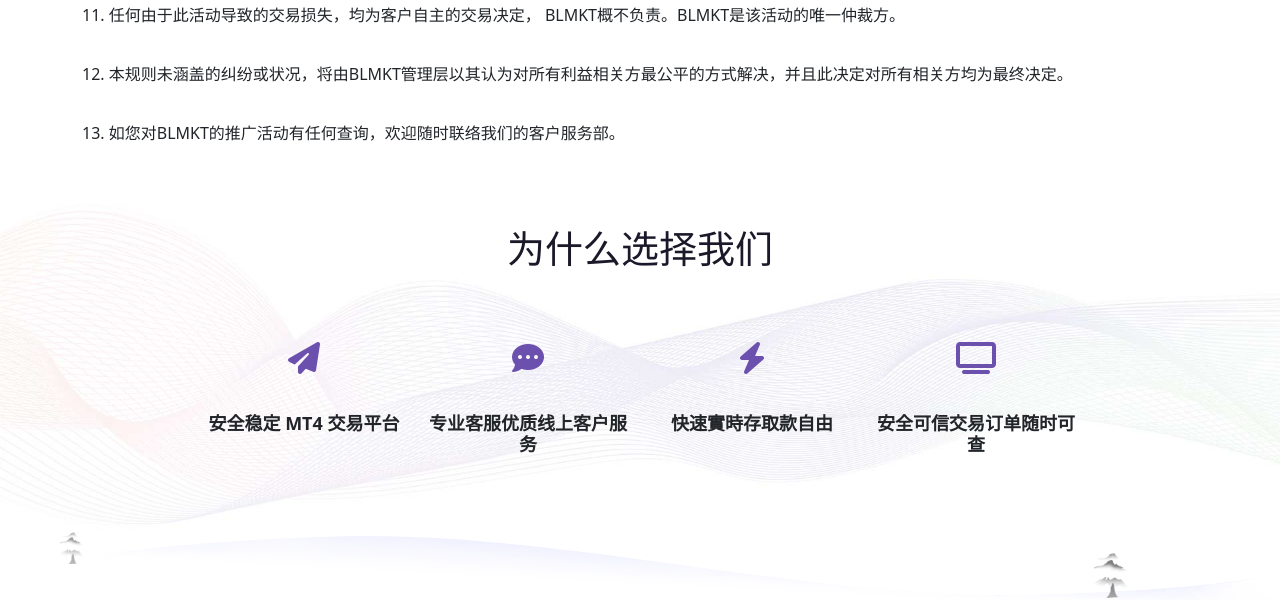
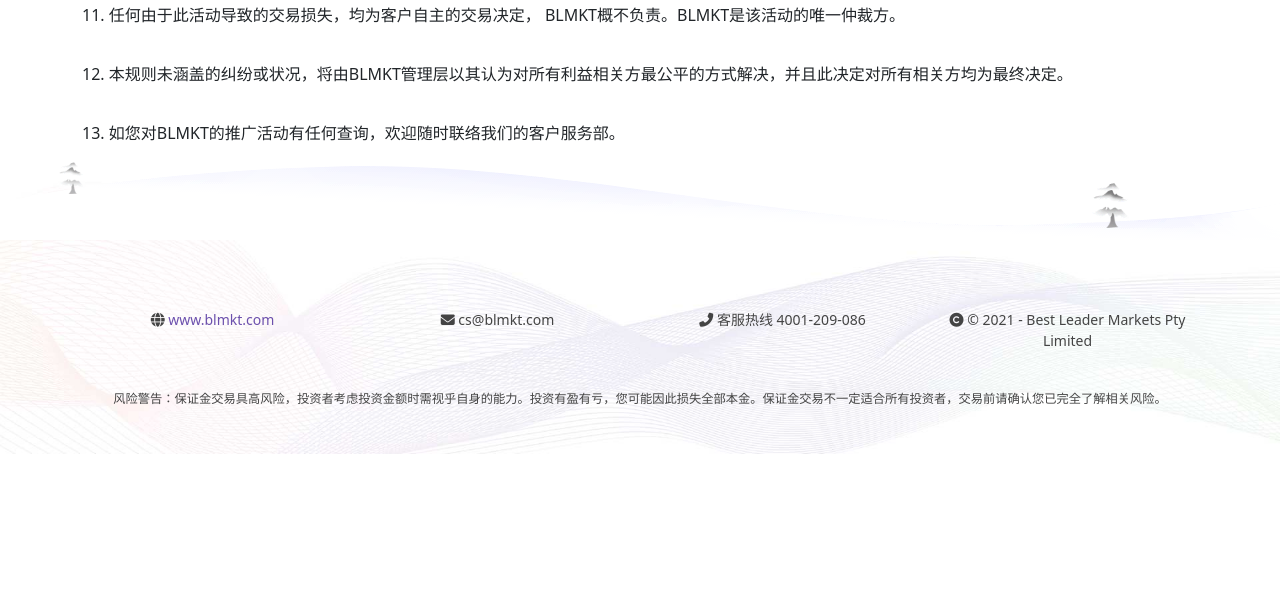
Before and after one commit to kyliejore/prj-Christmas-LandPage-PTY, a plain HTML site: page detail.html in a window 1280 px wide. Shown: the part 1969-2569 px from the top of the page. After the commit the page ends 2423 px from the top, so only its background shows below. Drawn offline with nearby package versions, Linux system fonts and the light colour scheme.

Commit message:
Update detail.html

```diff
--- a/detail.html
+++ b/detail.html
@@ -266,26 +266,6 @@
 
     <!-- footer -->
     <footer>
-        <!-- ========== choise us ========= -->
-        <section class="footer-s1 ">
-            <div class="container ">
-                <h4>为什么选择我们</h4>
-
-                <div class="row ">
-                    <div class="col-lg-3 col-md-6 col-sm-6 " data-aos="fade-down" data-aos-delay="100" data-aos-offset="200" data-aos-duration="500"><span class="icon"><i class="fas fa-paper-plane "></i></span>
-                        <h5>安全稳定 MT4 交易平台</h5>
-                    </div>
-                    <div class="col-lg-3 col-md-6 col-sm-6" data-aos="fade-down" data-aos-delay="120" data-aos-offset="200" data-aos-duration="700"><span class="icon"><i class="fas fa-comment-dots "></i></span>
-                        <h5>专业客服优质线上客户服务</h5>
-                    </div>
-                    <div class="col-lg-3 col-md-6 col-sm-6" data-aos="fade-down" data-aos-delay="140" data-aos-offset="200" data-aos-duration="900"><span class="icon"><i class="fas fa-bolt "></i><h5>快速實時存取款自由</h5></div>
-                    <div class="col-lg-3 col-md-6 col-sm-6" data-aos="fade-down" data-aos-delay="160" data-aos-offset="200" data-aos-duration="1100"><span class="icon"><i class="fas fa-tv "></i></span>
-                        <h5>安全可信交易订单随时可查</h5>
-                    </div>
-                </div>
-            </div>
-
-        </section>
 
 
 
```
